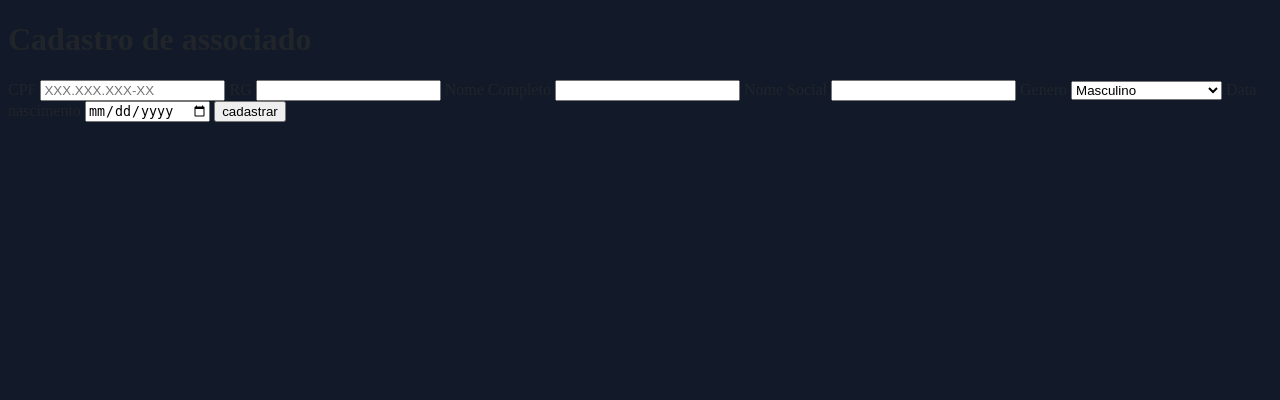
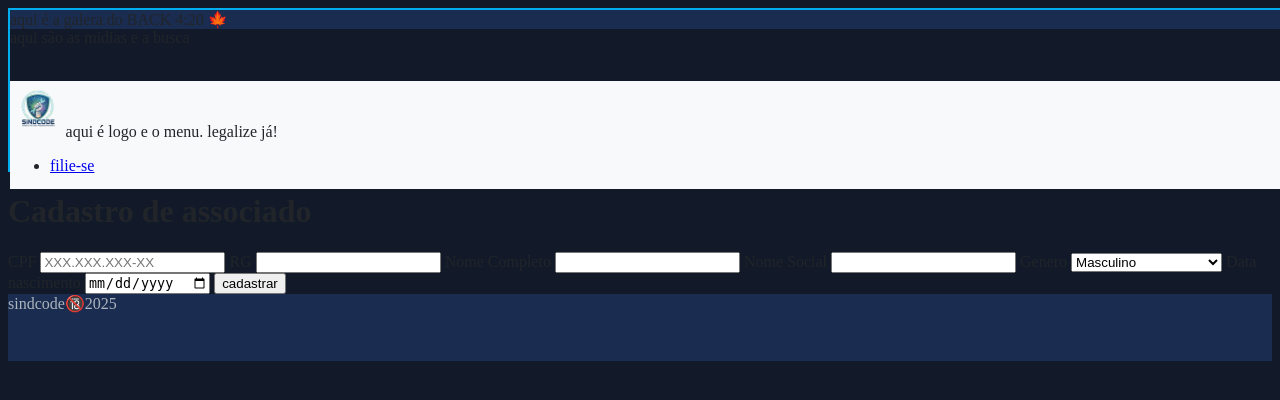
Before and after one commit to zikes18/sindicode-web, a Django app: page /index in a window 1280 px wide; the page is wider, and only the part inside the window is pictured. Shown: the top 400 px of that part. Run offline with Django 4.2, Linux system fonts and the light colour scheme.

Commit message:
adicionando footer e header

```diff
--- a/templates/noticias/base.html
+++ b/templates/noticias/base.html
@@ -9,8 +9,11 @@
 </head>
 
 <body>
+    {% include 'noticias/partials/_header.html' %}
     {% block content %}
     <!-- vai receber a estrutura base -->
     {% endblock %}
+    {% include 'noticias/partials/_footer.html' %}
+
 </body>
 </html>
--- /dev/null
+++ b/templates/noticias/partials/_footer.html
@@ -0,0 +1,4 @@
+{% load static %}
+    <footer id="rodape">
+            sindcode🔞2025
+    </footer>
--- /dev/null
+++ b/templates/noticias/partials/_header.html
@@ -0,0 +1,13 @@
+{% load static %}
+    <header id="topo">
+        aqui é a galera do BACK 4:20 🍁
+        <div id="midias_busca">
+            aqui são as midias e a busca
+        </div>
+        <div id="logo_menu">
+            <img src="{% static 'assets/logo/logo.png' %}" alt="logo do sindcode" style="width: 3%">aqui é logo e o menu. legalize já!
+            <ul>
+                <li><a href="{% url 'cadastro' %}">filie-se</a></li>
+            </ul>
+        </div>
+    </header>
```
Also changed, not shown: templates/noticias/index.html (+2 -15 lines).
